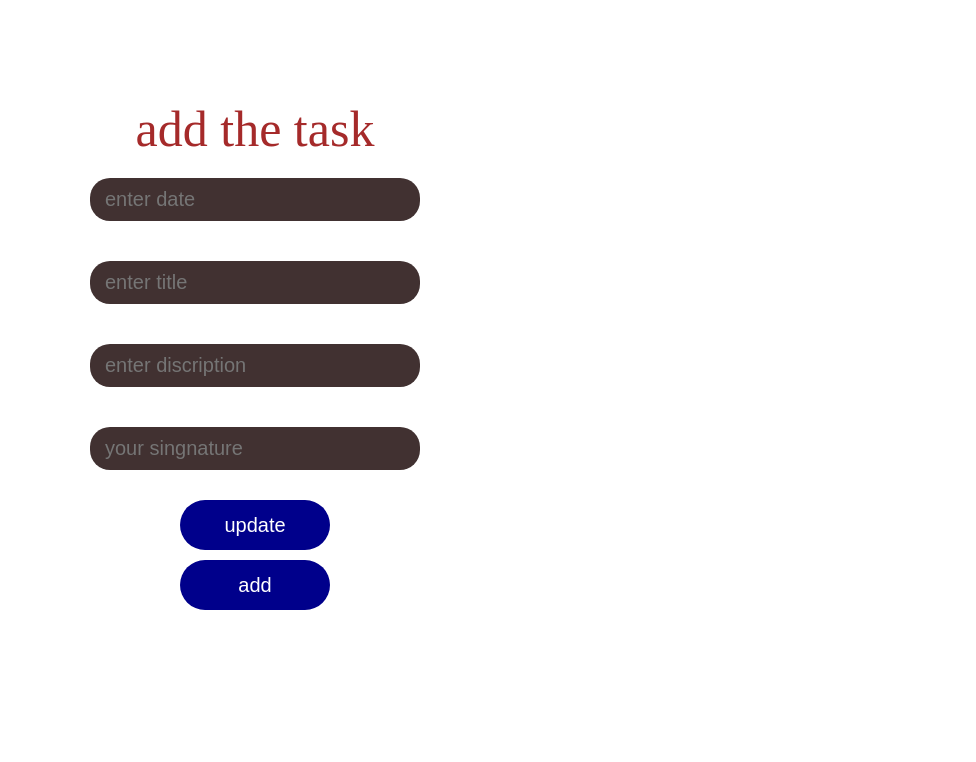
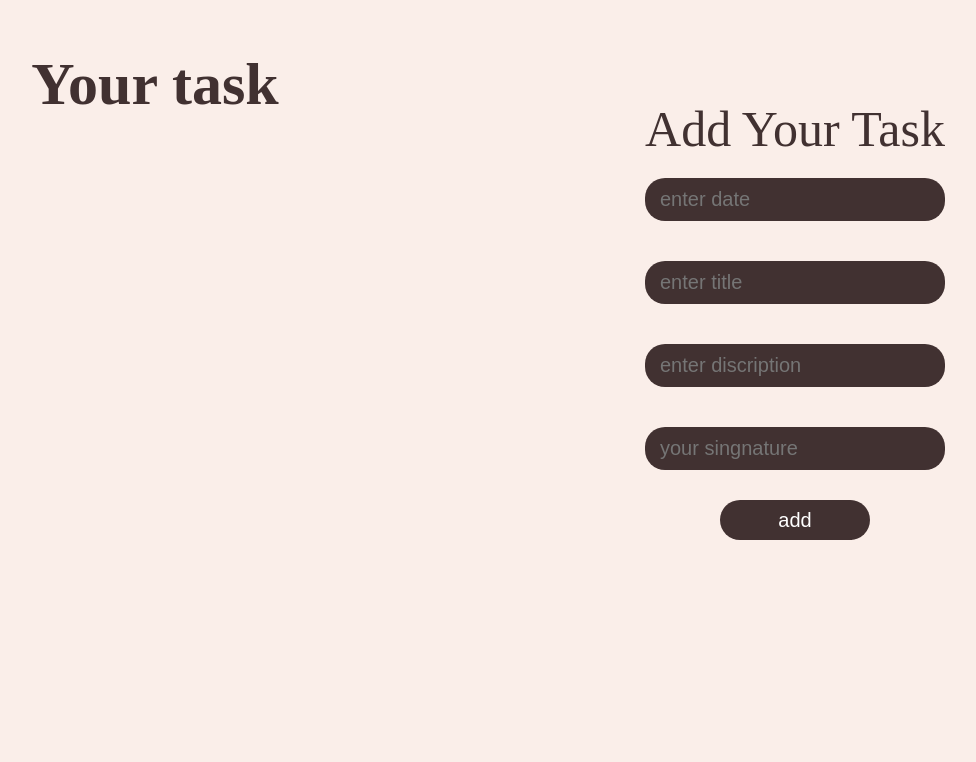
Before and after one commit to chandrajyoti123/diary-writing, a React app: page / in a window 1280 px wide. Shown: the whole page, without its empty margins (165-1141 px from the left). Built offline with nearby package versions, Linux system fonts and the light colour scheme.

Commit message:
some styling modified

```diff
--- a/src/components/Tasks/Tasks.css
+++ b/src/components/Tasks/Tasks.css
@@ -12,6 +12,7 @@
     position: relative;
     padding: 25px 10px;
     margin: 20px;
+    margin: 15px auto;
 }
 .task-title{
     font-size: 35px;
@@ -55,7 +56,7 @@
 
 }
 .trash{
-    font-size: 25px;
+    font-size: 20px;
     color: white;
     cursor: pointer;
 }
--- a/src/view/Home/Home.css
+++ b/src/view/Home/Home.css
@@ -1,23 +1,55 @@
-/* *{
-    background-color: rgb(74, 60, 60);
-} */
+*{
+    margin: 0;
+    padding: 0;
+    box-sizing: border-box;
+}
+body{
+    background-color: rgb(250, 238, 233);
+}
 .main-container{
     width: 100vw;
     display: flex;
-    flex-wrap: wrap;
-    flex-direction: column;
+ flex-direction: row;
+
+}
+.main-heading{
+    font-size: 60px;
+    color: rgb(65, 49, 49) ;
+    text-align: center;
+    font-weight: bolder;
+    margin-top: 50px;
 }
 .leftpart{
     width: 50%;
-    height: auto;
+
     /* background-color: rgb(239, 209, 214); */
+    display:flex;
+    flex-direction: column;
+  align-items: center;
+
 }
+.task{
+   margin-top: auto;
+    width: 100%;
+    height: 80vh;
+    /* background-color: pink; */
+
+
+
+    overflow: scroll;
+
+
+}
+.task::-webkit-scrollbar {
+    width: 5px;
+  }
 .rightpart{
     width: 50%;
     height: auto;
     /* background-color: rgb(190, 224, 140); */
     padding: 100px;
 }
+
 .input-field{
     display: flex;
     flex-direction: column;
@@ -37,10 +69,10 @@
 }
 .btn{
     width: 150px;
-    height: 50px;
+    height: 40px;
     border: none;
     color: white;
-    background-color: darkblue;
+    background-color: rgb(65, 49, 49);
     padding: auto;
     border-radius: 30px;
     font-size: 20px;
@@ -51,5 +83,6 @@
 .heading{
     text-align: center;
     font-size: 50px;
-   color: brown;
+   color: rgb(65, 49, 49);
+   cursor: pointer;
 }
--- a/src/view/Home/Home.js
+++ b/src/view/Home/Home.js
@@ -1,8 +1,8 @@
 import Tasks from "../../components/Tasks/Tasks";
-import { useState,useEffect } from "react";
-import './Home.css'
-const Home=(()=>{
-    const [task,setTask]=useState([
+import { useState, useEffect } from "react";
+import "./Home.css";
+const Home = () => {
+  const [task, setTask] = useState([
     // {  id:1,
     // date:"14-12-2043 saturday",
     // tasktitle:"this is me",
@@ -23,72 +23,69 @@ const Home=(()=>{
     // discription:"ythis is nandani shahu",
     // singnature:"v.m.adil"
     // },
-
-    ])
-    const [date, setDate]=useState();
-    const [tasktitle, setTasktitle]=useState('');
-    const [discription, setDiscription]=useState();
-    const [singnature, setSingnature]=useState();
-    const [isedite,setIsedite]=useState(false);
-    const [id,setId]=useState()
-
+  ]);
+  const [date, setDate] = useState();
+  const [tasktitle, setTasktitle] = useState("");
+  const [discription, setDiscription] = useState();
+  const [singnature, setSingnature] = useState();
+  const [isedite, setIsedite] = useState(false);
+  const [id, setId] = useState();
 
   // ------local storag----------
 
-    useEffect(()=>{
-        const readlocal=JSON.parse(localStorage.getItem("list"))
-      if(readlocal && readlocal.length>0){
-        setTask(readlocal)
+  useEffect(() => {
+    const readlocal = JSON.parse(localStorage.getItem("list"));
+    if (readlocal && readlocal.length > 0) {
+      setTask(readlocal);
     }
-           },[])
-            const settolocalstorage = (tassks) =>{
-                const varr=JSON.stringify(tassks)
-                localStorage.setItem("list",varr)
+  }, []);
+  const settolocalstorage = (tassks) => {
+    const varr = JSON.stringify(tassks);
+    localStorage.setItem("list", varr);
+  };
+
+  function addlistinarray() {
+    if (
+      date == "" ||
+      tasktitle == "" ||
+      discription == "" ||
+      singnature == ""
+    ) {
+      return;
     }
+    const randomid = Math.floor(Math.random() * 1000);
+    // const findcolor="#"+(Math.floor(Math.random()*(256*265*256))).toString(16);
+    var findcolor =
+      "#" + Math.floor(Math.random() * (256 * 265 * 256)).toString(16);
 
-    function addlistinarray(){
-      if(date=="" || tasktitle=="" || discription=="" || singnature==""){
-        return
-      }
-        const randomid= Math.floor((Math.random()*1000))
-        // const findcolor="#"+(Math.floor(Math.random()*(256*265*256))).toString(16);
-        const findcolor="#"+(Math.floor(Math.random()*(256*265*256))).toString(16);
+    const obj = {
+      id: randomid,
+      date: date,
+      tasktitle: tasktitle,
+      discription: discription,
+      singnature: singnature,
+      theme: findcolor,
+    };
 
+    const newarr = [...task, obj];
+    setTask(newarr);
 
-
-        const obj={
-            id:randomid,
-            date:date,
-            tasktitle:tasktitle,
-            discription:discription,
-            singnature:singnature,
-            theme:findcolor,
-                  }
-
-       const newarr=[...task, obj];
-       setTask(newarr)
-
-       setDate('')
-       setTasktitle('')
-       setDiscription('')
-       setSingnature('')
+    setDate("");
+    setTasktitle("");
+    setDiscription("");
+    setSingnature("");
     //    if(task && task.length>0){
-        settolocalstorage(newarr)
-
+    settolocalstorage(newarr);
 
     //    }
-
-
-
   }
-    function taskdeleteop(obj){
-        const index=task.indexOf(obj)
-        let virtualarr=[];
-        virtualarr=task;
-        virtualarr.splice(index,1)
-        setTask([...virtualarr])
-        settolocalstorage(virtualarr)
-
+  function taskdeleteop(obj) {
+    const index = task.indexOf(obj);
+    let virtualarr = [];
+    virtualarr = task;
+    virtualarr.splice(index, 1);
+    setTask([...virtualarr]);
+    settolocalstorage(virtualarr);
   }
   // const [color,setColore]=useState()
   // useEffect(()=>{
@@ -98,112 +95,120 @@ const Home=(()=>{
   //    console.log(findcolor)
   // },[task])
 
-const editabletask=(id)=>{
- setId(id)
+  const editabletask = (id) => {
+    setId(id);
     setIsedite(true);
     let storeelement;
 
-   task.forEach((tasklist)=>{
-      if(tasklist.id===id){
-      storeelement=tasklist;
+    task.forEach((tasklist) => {
+      if (tasklist.id === id) {
+        storeelement = tasklist;
       }
-})
-setDate(storeelement.date)
-setTasktitle(storeelement.tasktitle)
-setDiscription(storeelement.discription)
-setSingnature(storeelement.singnature)
+    });
+    setDate(storeelement.date);
+    setTasktitle(storeelement.tasktitle);
+    setDiscription(storeelement.discription);
+    setSingnature(storeelement.singnature);
+  };
+  const setupdatedtaskaa = () => {
+    let indexto;
+    task.forEach((tasklist, i) => {
+      console.log(tasklist);
+      if (tasklist.id == id) {
+        indexto = i;
+      }
+    });
+    let temparr = task;
+    const findcolor =
+      "#" + Math.floor(Math.random() * (256 * 265 * 256)).toString(16);
+    temparr[indexto] = {
+      id: id,
+      date: date,
+      tasktitle: tasktitle,
+      discription: discription,
+      singnature: singnature,
+      theme: findcolor,
+    };
+    setTask([...temparr]);
+    setDate("");
+    setTasktitle("");
+    setDiscription("");
+    setSingnature("");
+    settolocalstorage(temparr);
+    setIsedite(false);
+  };
 
-
-}
-const setupdatedtaskaa=() =>{
-  let indexto;
-       task.forEach((tasklist,i)=>{
-        console.log(tasklist)
-        if(tasklist.id==id){
-        indexto=i}
-         })
-         let temparr=task;
-         const findcolor="#"+(Math.floor(Math.random()*(256*265*256))).toString(16);
-         temparr[indexto]={
-
-          id:id,
-          date:date,
-          tasktitle:tasktitle,
-          discription:discription,
-          singnature:singnature,
-          theme:findcolor,
-
-           }
-         setTask([...temparr])
-         settolocalstorage(temparr)
-
-        //  setDate('')
-        //  setTask('')
-        //  setDiscription('')
-        //  setSingnature('')
-
-    }
-
-
-    return(
+  return (
     <div className="main-container">
       <div className="leftpart">
-        {
-
-
-            task.map((info,index)=>
-            {
-                const {id,date,tasktitle,discription,singnature,theme}=info
-                return <Tasks  id={id} date={date} tasktitle={tasktitle} discription={discription} singnature={singnature} taskdelete={taskdeleteop}
-                obj={info} key={index} bgcolor={theme} editabletask={editabletask}
+        <div className="main-heading">Your task</div>
+          <div className="task">
+        {task.map((info, index) => {
+          const { id, date, tasktitle, discription, singnature, theme } = info;
+          return (
+            <Tasks
+              id={id}
+              date={date}
+              tasktitle={tasktitle}
+              discription={discription}
+              singnature={singnature}
+              taskdelete={taskdeleteop}
+              obj={info}
+              key={index}
+              bgcolor={theme}
+              editabletask={editabletask}
             />
-
-            })
-        }
+          );
+        })}
+         </div>
       </div>
       <div className="rightpart">
-      <div className="heading">{isedite?`update the task ${id}`:`add the task`}</div>
+
+        <div className="heading">
+          {isedite ? `Update Your Task` : `Add Your Task`}
+        </div>
         <div className="input-field">
-        <input placeholder="enter date" value={date} onChange={(tasklist)=>{
-
-            setDate(tasklist.target.value)
-
-        }}/>
+          <input
+            placeholder="enter date"
+            value={date}
+            onChange={(tasklist) => {
+              setDate(tasklist.target.value);
+            }}
+          />
 
           <input
             placeholder="enter title"
             value={tasktitle}
-
-
-
-        onChange={(e)=>{
-            setTasktitle(e.target.value)
-
+            onChange={(e) => {
+              setTasktitle(e.target.value);
             }}
           />
 
-
-
-        <input placeholder="enter discription" value={discription} onChange={(tasklist)=>{
-            setDiscription(tasklist.target.value)
-
-        }}/>
-        <input placeholder="your singnature" value={singnature} onChange={(tasklist)=>{
-            setSingnature(tasklist.target.value)
-
-        }}/>
+          <input
+            placeholder="enter discription"
+            value={discription}
+            onChange={(tasklist) => {
+              setDiscription(tasklist.target.value);
+            }}
+          />
+          <input
+            placeholder="your singnature"
+            value={singnature}
+            onChange={(tasklist) => {
+              setSingnature(tasklist.target.value);
+            }}
+          />
         </div>
-        <button  type="button" className="btn" onClick={setupdatedtaskaa}>
-          update
+        <button
+          type="button"
+          className="btn"
+          onClick={isedite ? setupdatedtaskaa : addlistinarray}
+        >
+          {isedite ? "update" : "add"}
         </button>
-        <button  type="button" className="btn" onClick={addlistinarray}>
-      add
-        </button>
-
 
       </div>
     </div>
-    )
-
-})
+  );
+};
 export default Home;
```
Lines whose indentation alone changed are shown as unchanged.
